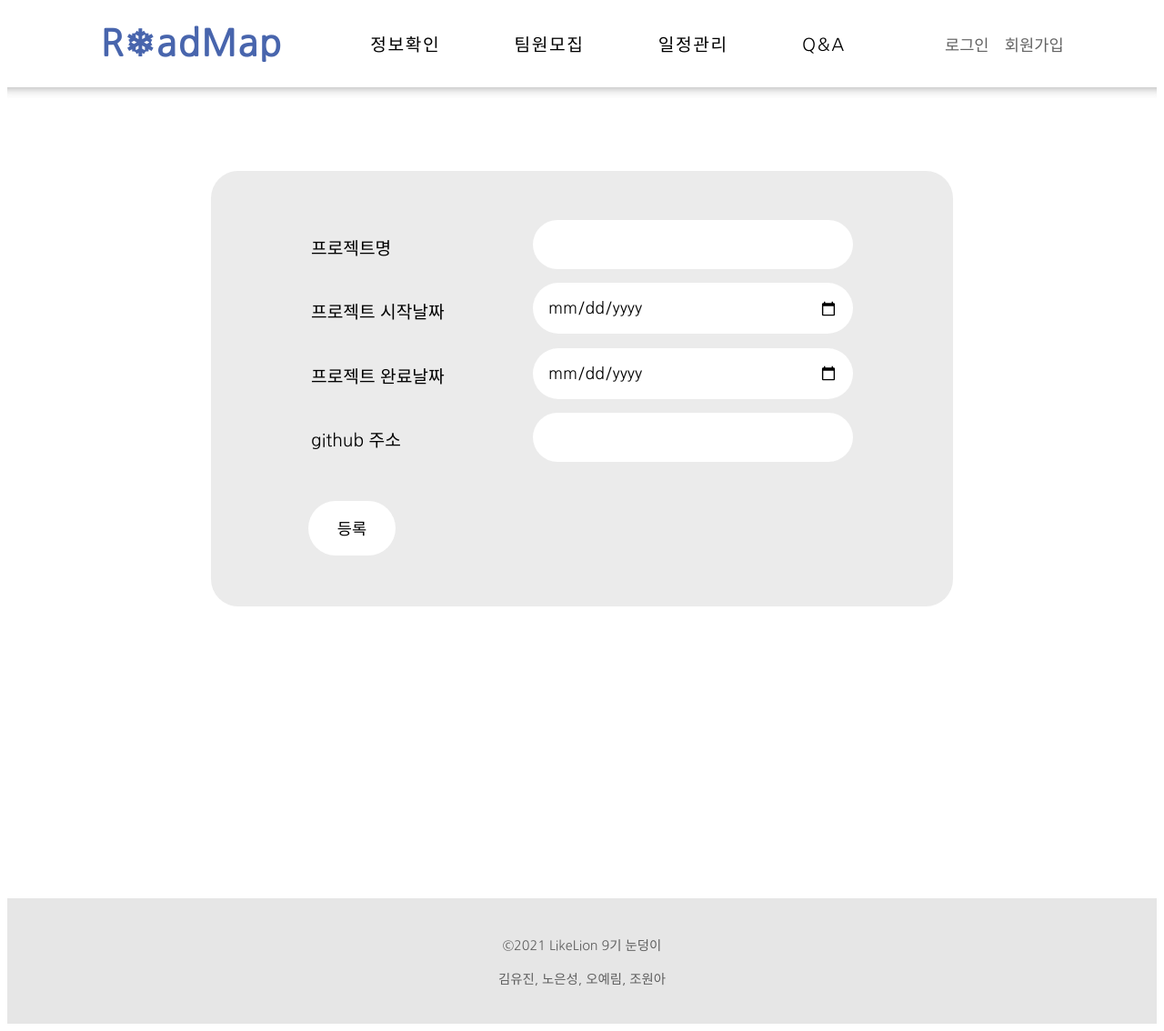
After one commit to LikeLion-snowball/RoadMap, a Django app: page /userId/portfolio/projectcreate/ in a window 1280 px wide. The commit adds this page. Shown: the whole page at 91% size. Run offline with Django 3.2, Linux system fonts and the light colour scheme; some libraries are stand-ins or nearby versions.

Commit message:
project, activity create 기능

```diff
--- a/RoadmapProject/templates/base.html
+++ b/RoadmapProject/templates/base.html
@@ -1,6 +1,6 @@
-{% load bootstrap4 %}
+<!-- {% load bootstrap4 %}
 {% bootstrap_css %}
-{% bootstrap_javascript jquery='full' %}
+{% bootstrap_javascript jquery='full' %} -->
 <!DOCTYPE html>
 <html>
   <head>
@@ -87,7 +87,7 @@
       </span>
       <span class="header_user">
         {% if user.is_authenticated %}
-        <p>{{ user.username }}님</p>
+        <a href="{% url 'myPage' %}"><p>{{ user.username }}님</p></a>
         <a href="javascript:{document.getElementById('logout').submit()}"
           >로그아웃</a
         >
--- a/RoadmapProject/urls.py
+++ b/RoadmapProject/urls.py
@@ -17,10 +17,7 @@ from django.contrib import admin
 from django.urls import path, include
 from django.conf import settings
 from django.conf.urls.static import static
-##from . import views
-import accounts.views
 import info.views
-import user.views
 import cal.views
 import qna.views
 import teamapp.views
@@ -30,8 +27,7 @@ urlpatterns = [
     path('accounts/', include('accounts.urls')),
 #     path('',accounts.views.home,name="home"),
     path('info/', info.views.info, name="info"),
-    path('user/', user.views.myPage, name="myPage"),
-    path('user/portfolio', user.views.portfolio, name="portfolio"),
+    path('userId/', include('user.urls')),
     path('', cal.views.cal, name="cal"),
     path('qna/', qna.views.qna, name="qna"),
     path('qna/<int:qna_id>', qna.views.detail, name="detail"),
@@ -46,5 +42,4 @@ urlpatterns = [
     path('team_create', teamapp.views.team_create, name="team_create"),
     path('team_postcreate/', teamapp.views.team_postcreate, name='team_postcreate'),
     path('teamapp/', include('teamapp.urls')),
-    ##path('delete/<int:team_id>/', views.delete, name='delete'),
 ] + static(settings.MEDIA_URL, document_root=settings.MEDIA_ROOT)
--- a/user/admin.py
+++ b/user/admin.py
@@ -1,6 +1,5 @@
 from django.contrib import admin
-from .models import Portfolio, Project, Activity
+from .models import Project, Activity
 
-admin.site.register(Portfolio)
 admin.site.register(Project)
 admin.site.register(Activity)
--- /dev/null
+++ b/user/forms.py
@@ -0,0 +1,41 @@
+from django import forms
+from django.forms import widgets
+from .models import Activity, Project
+
+class ProjectForm(forms.ModelForm):
+    class Meta:
+        model = Project
+        fields = ['project_name', 'project_start', 'project_end', 'project_github']
+        widgets ={
+            'project_start' : forms.DateInput(
+                attrs={
+                    'class' : 'form-control',
+                    'type' : 'date'
+                }
+            ),
+            'project_end' : forms.DateInput(
+                attrs={
+                    'class' : 'form-control',
+                    'type' : 'date'
+                }
+            )
+        }
+
+class ActivityForm(forms.ModelForm):
+    class Meta:
+        model = Activity
+        fields = ['activity_name', 'activity_start', 'activity_end']
+        widgets ={
+            'activity_start' : forms.DateInput(
+                attrs={
+                    'class' : 'form-control',
+                    'type' : 'date'
+                }
+            ),
+            'activity_end' : forms.DateInput(
+                attrs={
+                    'class' : 'form-control',
+                    'type' : 'date'
+                }
+            )
+        }
--- a/user/models.py
+++ b/user/models.py
@@ -1,12 +1,8 @@
 from django.db import models
 # from accounts.models import User
 
-class Portfolio(models.Model):
+class Project(models.Model):
     # user = models.ForeignKey(User, on_delete=models.CASCADE)
-    isPrivate = models.BooleanField(default=False)
-
-class Project(models.Model):
-    portfolio = models.ForeignKey(Portfolio, on_delete=models.CASCADE)
     project_name = models.CharField(max_length=50)
     project_start = models.DateField()
     project_end = models.DateField()
@@ -16,7 +12,7 @@ class Project(models.Model):
         return self.project_name
 
 class Activity(models.Model):
-    portfolio = models.ForeignKey(Portfolio, on_delete=models.CASCADE)
+    # user = models.ForeignKey(User, on_delete=models.CASCADE)
     activity_name = models.CharField(max_length=50)
     activity_start = models.DateField()
     activity_end = models.DateField()
--- a/user/templates/myPage.html
+++ b/user/templates/myPage.html
@@ -16,7 +16,9 @@
     </style>
   </head>
   <body>
-    <div class="myPage"></div>
+    <div class="myPage">
+      <a href="{% url 'portfolio' %}"><p>내 포트폴리오</p></a>
+    </div>
   </body>
 </html>
 {% endblock %}
--- /dev/null
+++ b/user/templates/project_new.html
@@ -0,0 +1,81 @@
+{% extends 'base.html' %} {% block content %}
+<!DOCTYPE html>
+<html>
+  <head>
+    <style>
+      .project_new {
+        margin-top: 5rem;
+        min-height: 100vh;
+        font-size: 1.2rem;
+      }
+      .write {
+        display: flex;
+        justify-content: center;
+        margin: 0 auto;
+        background-color: rgb(235, 235, 235);
+        width: 20vw;
+        min-width: 45rem;
+        padding: 3rem;
+        border-radius: 30px;
+      }
+      table td {
+        width: 15rem;
+      }
+      .write input {
+        font-size: 1.1rem;
+        padding: 1rem;
+        margin-top: 0.2rem;
+        background-color: white;
+        border: none;
+        border-radius: 30px;
+        width: 20rem;
+        margin-bottom: 0.5rem;
+      }
+      .write input:focus {
+        outline: none;
+      }
+      .write input[type="submit"] {
+        margin-top: 2rem;
+        padding: 1.1rem 1.5rem;
+        width: 6rem;
+        background-color: white;
+        border-radius: 30px;
+        border: none;
+      }
+      .write input[type="submit"]:hover {
+        background-color: rgb(115, 132, 175);
+        color: white;
+        cursor: pointer;
+      }
+    </style>
+  </head>
+  <body>
+    <div class="project_new">
+      <div class="write">
+        <form method="POST">
+          {% csrf_token %}
+          <table>
+            <tr>
+              <td>프로젝트명</td>
+              <td>{{ form.project_name }}</td>
+            </tr>
+            <tr>
+              <td>프로젝트 시작날짜</td>
+              <td>{{ form.project_start }}</td>
+            </tr>
+            <tr>
+              <td>프로젝트 완료날짜</td>
+              <td>{{ form.project_end }}</td>
+            </tr>
+            <tr>
+              <td>github 주소</td>
+              <td>{{ form.project_github }}</td>
+            </tr>
+          </table>
+          <input type="submit" value="등록" />
+        </form>
+      </div>
+    </div>
+  </body>
+</html>
+{% endblock %}
--- a/user/urls.py
+++ b/user/urls.py
@@ -2,5 +2,8 @@ from django.urls import path
 from . import views
 
 urlpatterns = [
-    # path('/<int:user_id>')
+    path('mypage/', views.myPage, name="myPage"),
+    path('portfolio/', views.portfolio, name="portfolio"),
+    path('portfolio/projectcreate/', views.projectcreate, name='projectcreate'),
+    path('portfolio/activitycreate/', views.activitycreate, name='activitycreate'),
 ]
--- a/user/views.py
+++ b/user/views.py
@@ -1,12 +1,36 @@
-from django.shortcuts import render
-from .models import Portfolio, Project, Activity
+from django.shortcuts import redirect, render, get_object_or_404
+from .models import  Project, Activity
+from .forms import ActivityForm, ProjectForm
 
 # Create your views here.
 def myPage(request):
     return render(request, "myPage.html")
 
 def portfolio(request):
-    portfolio = Portfolio.objects
     projects = Project.objects
     activities = Activity.objects
-    return render(request, "portfolio.html", {'portfolio': portfolio, 'projects': projects, 'activities': activities})
+    return render(request, "portfolio.html", {'projects': projects, 'activities': activities})
+
+def projectcreate(request):
+    # 유저모델연결
+    if request.method == 'POST':
+        form = ProjectForm(request.POST)
+        if form.is_valid():
+            project = form.save(commit=False)
+            project.save()
+            return redirect('portfolio')
+    else:
+        form = ProjectForm()
+        return render(request, 'project_new.html', {'form':form})
+
+def activitycreate(request):
+    # 유저모델연결
+    if request.method == 'POST':
+        form = ActivityForm(request.POST)
+        if form.is_valid():
+            project = form.save(commit=False)
+            project.save()
+            return redirect('portfolio')
+    else:
+        form = ActivityForm()
+        return render(request, 'activity_new.html', {'form':form})
```
Also changed, not shown: user/templates/activity_new.html (added, +77 -0 lines), user/templates/portfolio.html (+6 -4 lines), user/migrations/0001_initial.py, user/migrations/0002_auto_20210715_1843.py (deleted).
